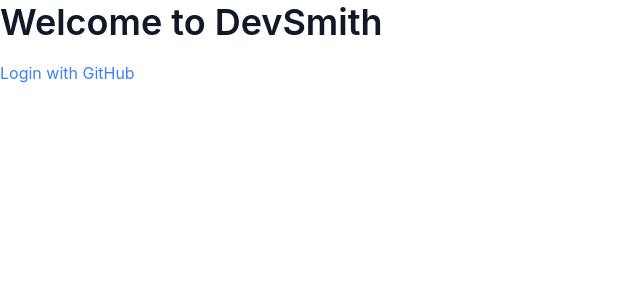
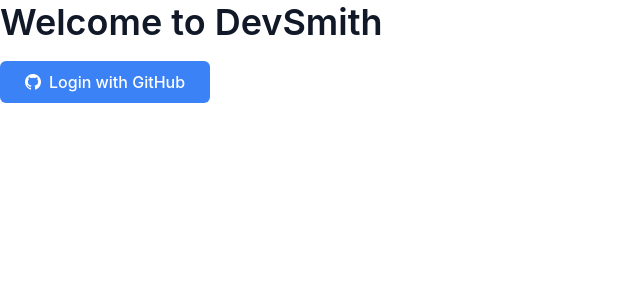
Before and after one commit to mikejsmith1985/devsmith-modular-platform, a Python web app: template apps/portal/templates/login.html in a window 1280 px wide. Shown: the top 300 px of the page, without its empty margins (0-640 px from the left). Run offline with Jinja, Linux system fonts and the light colour scheme; the template is opened without the code that fills it, so the values that code supplies are empty.

Commit message:
fix(portal): Apply correct CSS classes to login button
ROOT CAUSE: HTML used class="login-button" but CSS defines .btn and .btn-primary
IMPACT: Button had transparent background (rgba(0, 0, 0, 0)) despite CSS loading
SOLUTION: Changed to class="btn btn-primary" to match CSS selectors
VERIFIED: Visual test confirms button now has rgb(59, 130, 246) blue background

```diff
--- a/apps/portal/templates/login.html
+++ b/apps/portal/templates/login.html
@@ -10,7 +10,10 @@
 <body>
     <div class="login-container">
         <h1>Welcome to DevSmith</h1>
-        <a href="/auth/login" class="login-button">Login with GitHub</a>
+        <a href="/auth/login" class="btn btn-primary">
+            <i class="bi bi-github"></i>
+            Login with GitHub
+        </a>
     </div>
 </body>
 </html>
```
